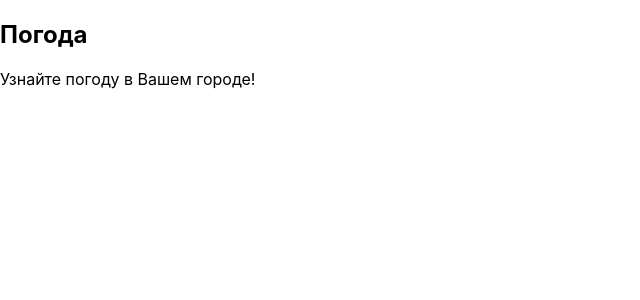
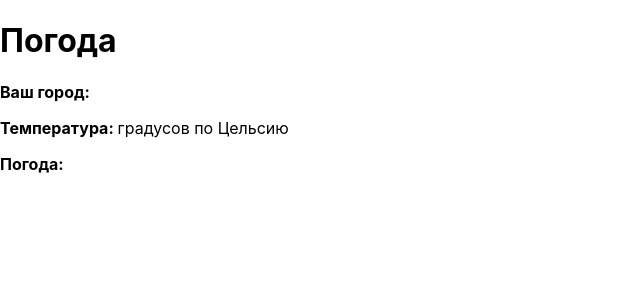
Before and after one commit to Coospir/weather-app, a React (Create React App) app: page / in a window 1280 px wide. Shown: the top 300 px of the page, without its empty margins (0-640 px from the left). Built offline with nearby package versions, Linux system fonts and the light colour scheme; no server answers.

Commit message:
Some problem with getting response - always sent requests

```diff
--- a/src/App.js
+++ b/src/App.js
@@ -1,11 +1,52 @@
 import React, { Component }  from 'react';
 import './App.css';
 import Info from "./components/info";
+import Weather from "./components/weather";
+
+const API_KEY = "12195ce8c347a4d8940272852b1d3634";
+
+
 
 class App extends Component {
+
+    state = {
+        temp: undefined,
+        country: undefined,
+        sunrise: undefined,
+        sunset: undefined,
+        error: undefined
+    }
+
+
+  gettingWeather = async() => {
+      const apiURL = await fetch(`http://api.openweathermap.org/data/2.5/weather?q=Moscow&units=metric&appid=${API_KEY}`);
+      const data = await apiURL.json();
+      console.log(data);
+      this.setState({
+          temp: data.main.temp,
+          weather: data.weather[0].main,
+          city: data.name,
+          country: data.sys.country,
+          sunrise: data.sys.sunrise,
+          sunset: data.sys.sunset,
+          error: ""
+      });
+  }
+
+
   render() {
     return (
-        <div><Info/></div>
+        <div>
+            <Info/>
+            <Weather weatherGetter={this.gettingWeather()}
+            country={this.state.country}
+            city={this.state.city}
+            temp={this.state.temp}
+            sunrise={this.state.sunrise}
+            sunset={this.state.sunset}
+            error={this.state.error}
+            />
+        </div>
     )
   }
 }
--- a/src/components/info.js
+++ b/src/components/info.js
@@ -4,8 +4,7 @@ class Info extends Component {
     render() {
         return (
             <div>
-                <h2>Погода</h2>
-                <p>Узнайте погоду в Вашем городе!</p>
+                <h1>Погода</h1>
             </div>
         )
     }
--- /dev/null
+++ b/src/components/weather.js
@@ -0,0 +1,15 @@
+import React, { Component } from "react";
+
+class Weather extends Component {
+    render() {
+        return (
+            <div>
+                <p><b>Ваш город: </b>{this.props.city}</p>
+                <p><b>Температура: </b>{this.props.temp} градусов по Цельсию</p>
+                <p><b>Погода: </b>{this.props.weather}</p>
+            </div>
+        )
+    }
+}
+
+export default Weather;
```
